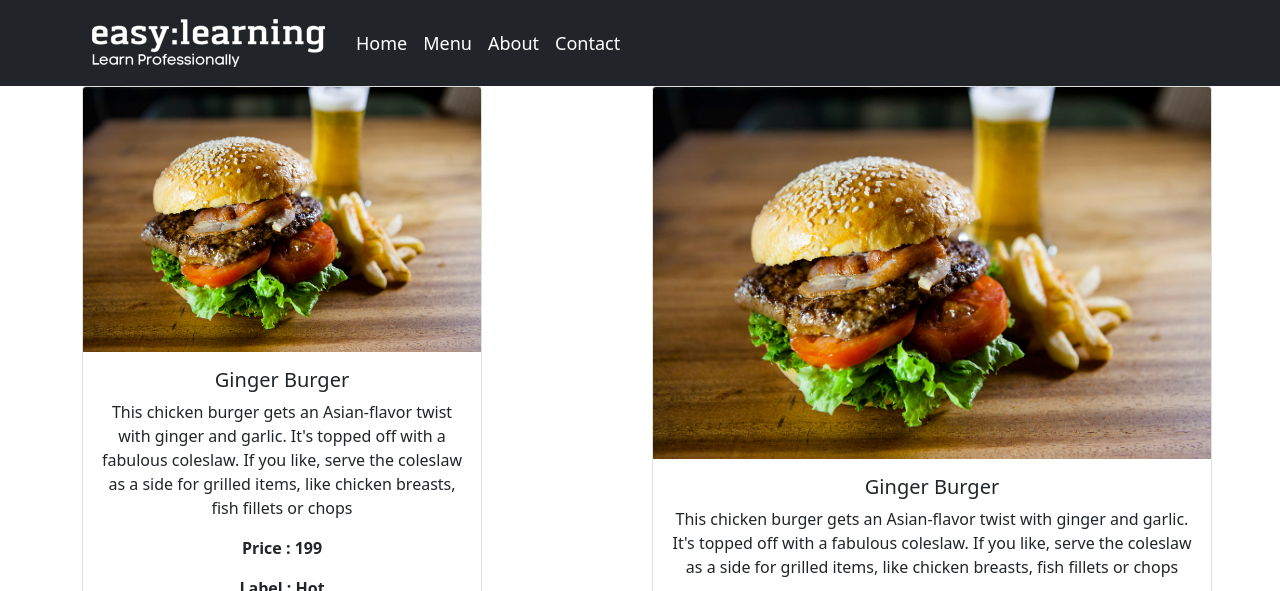
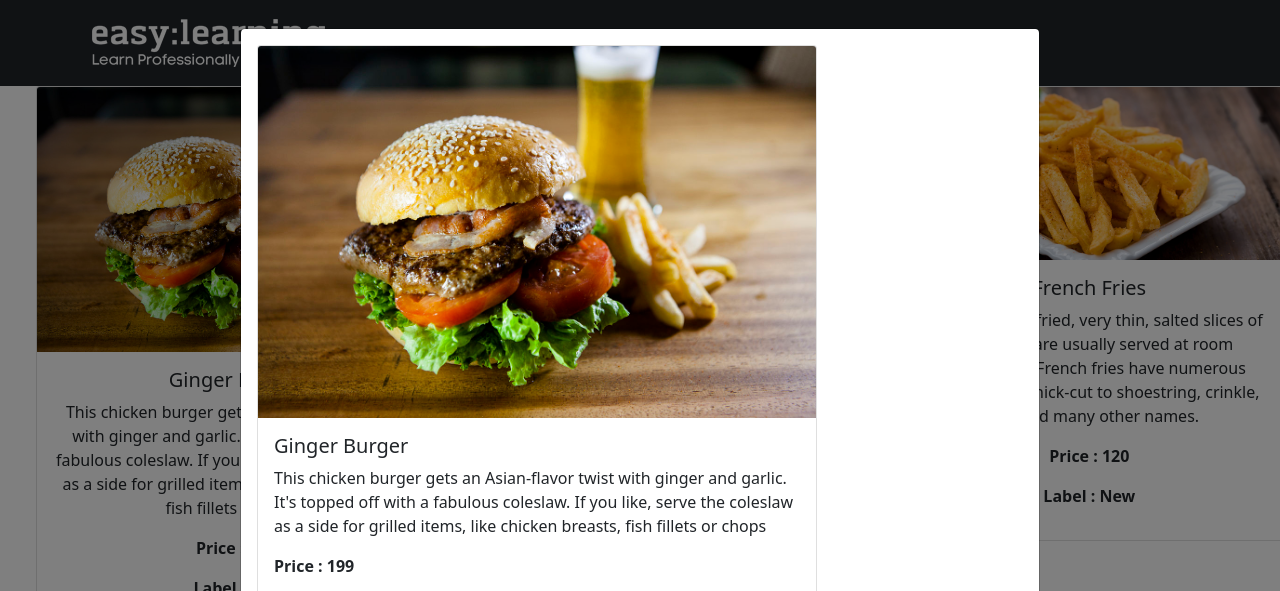
Before and after one commit to easylearningbd/react-basic-restaurant-project, a React (Create React App) app: page /menu in a window 1280 px wide. Both pictures are taken after a click on the element "Ginger Burger". Shown: the top 591 px of the page. Built offline with nearby package versions, Linux system fonts and the light colour scheme.

Commit message:
r35 . Some changes in Menu Component

```diff
--- a/src/components/body/Menu.jsx
+++ b/src/components/body/Menu.jsx
@@ -1,4 +1,5 @@
 import React, { Component } from 'react'
+import { Container, Row,Modal,Button } from 'react-bootstrap'
 import DISHES from '../../data/dishes.js'
 import DishDetail from './DishDetail.jsx'
 import MenuItem from './MenuItem.jsx'
@@ -7,12 +8,16 @@ export class Menu extends Component {
 
      state = {
           dishes:DISHES,
-          selectedDish: null
+          selectedDish: null,
+          show: false
      }
 
+     modalClose = () => this.setState({show:false});
+     modalOpen = () => this.setState({show:true});
+
      onDishSelect = dish => {
-          console.log(dish);
-          this.setState({selectedDish:dish});
+
+          this.setState({selectedDish:dish, show:!this.state.show });
      }
 
 
@@ -31,19 +36,32 @@ export class Menu extends Component {
           }
 
           return (
-               <div className="container">
-                    <div className="row">
-                         <div className="col-6">
+               <Container fluid={true}>
+                    <Row lg={3} md={3} sm={6} xs={6}>
                {menu}
-                         </div>
+                    </Row>
 
-                         <div className="col-6">
-                        {dishDetail}
-                           </div>
 
-                    </div>
 
-               </div>
+
+       <Modal size="lg" show={this.state.show} onHide={this.modalClose}>
+
+            <Modal.Body>
+             {dishDetail}
+              </Modal.Body>
+        <Modal.Footer>
+          <Button variant="secondary" onClick={this.modalClose}>
+            Close
+          </Button>
+
+        </Modal.Footer>
+      </Modal>
+
+
+
+
+
+               </Container>
           )
      }
 }
--- a/src/components/body/MenuItem.jsx
+++ b/src/components/body/MenuItem.jsx
@@ -1,11 +1,15 @@
-import React from "react";
-import { Card } from "react-bootstrap";
+import React, { Fragment } from "react";
+import { Card, Col, Container } from "react-bootstrap";
 
 
 const MenuItem = props => {
 
      return (
           <div>
+<Fragment>
+     <Container>
+          <Col>
+
 
 <Card style={{ width: '25rem' }}>
   <Card.Img variant="top" src={props.dish.image} />
@@ -22,6 +26,10 @@ const MenuItem = props => {
   </Card.Body>
 </Card>
 
+</Col>
+     </Container>
+     </Fragment>
+
           </div>
      )
 }
```
